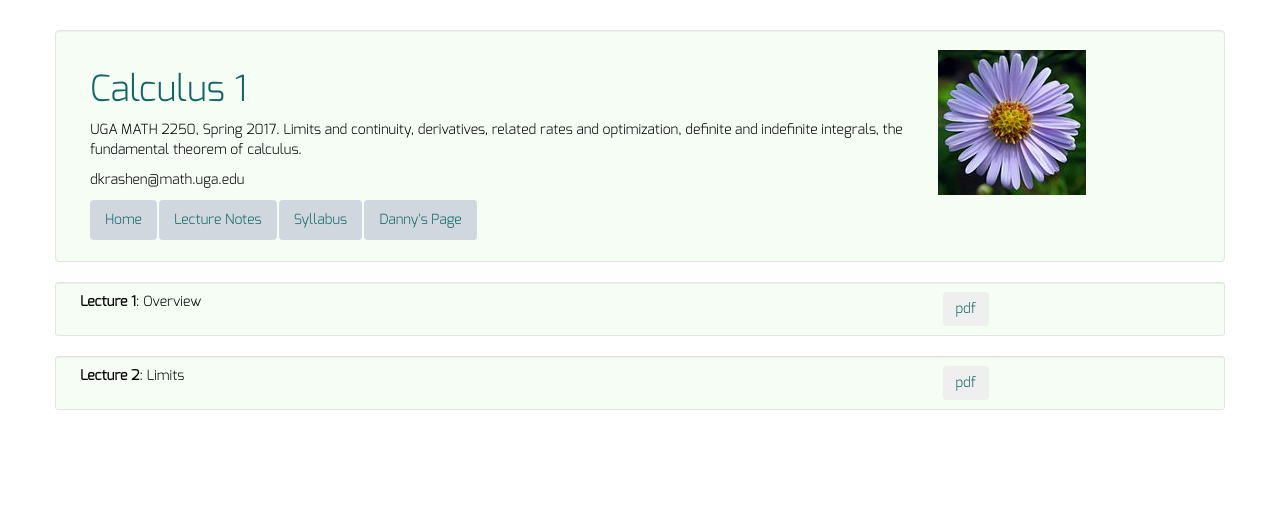
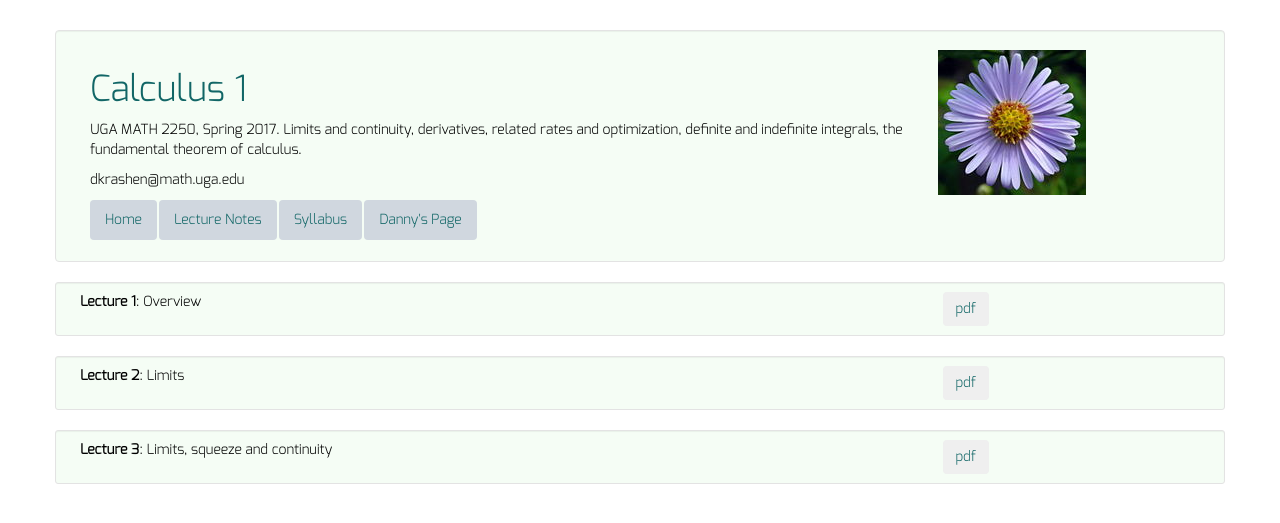
Before and after one commit to dkrashen/calc1, a Jekyll site: the page built from lectures/index.html, in a window 1280 px wide. Shown: the top 523 px of the page. Built offline with Jekyll 4.4.1, drawn with Linux system fonts in a browser that asks for light colours.

Commit message:
add lecture 3

```diff
--- a/_data/lectures.yml
+++ b/_data/lectures.yml
@@ -4,3 +4,6 @@
 - title: "Lecture 2"
   filename: "lecture2.pdf"
   description: "Limits"
+- title: "Lecture 3"
+  filename: "lecture3.pdf"
+  description: "Limits, squeeze and continuity"
```
Also changed, not shown: 1 other file.
